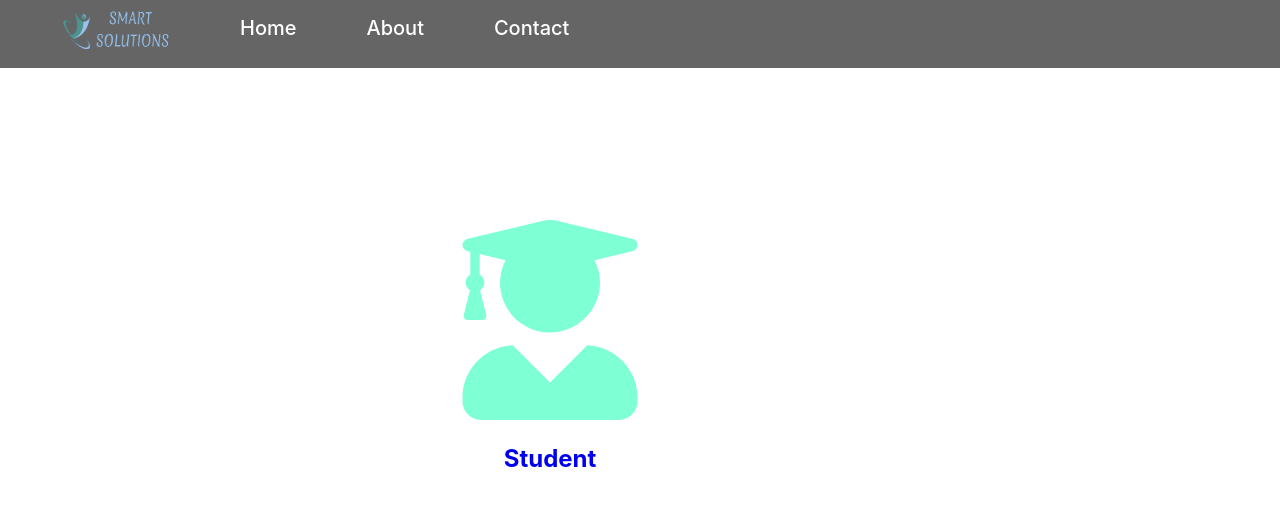
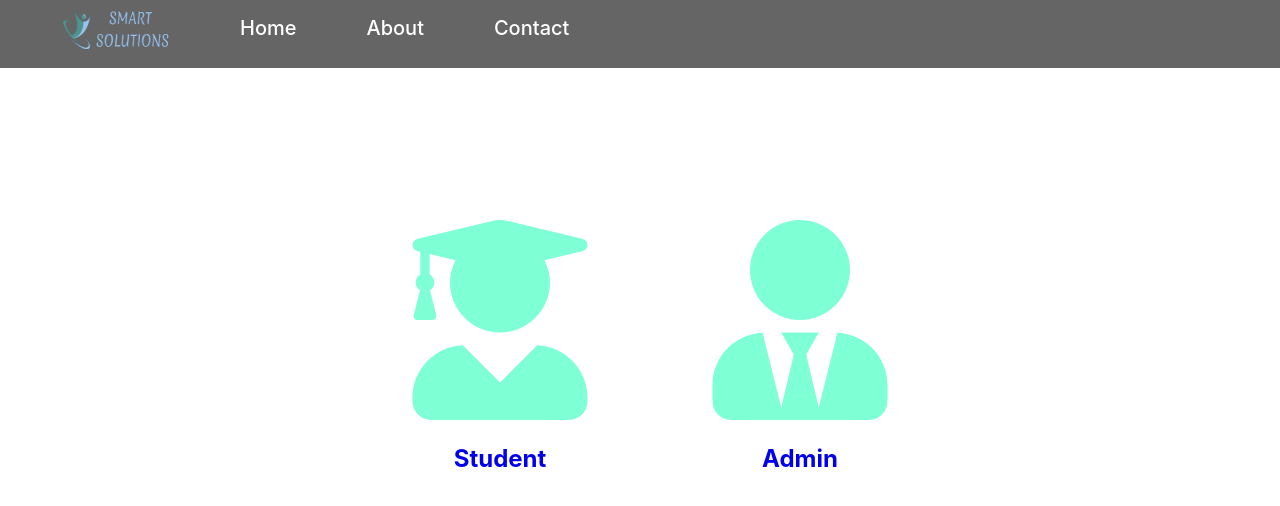
Before and after one commit to devXJatin/smart-solutions, a React (Create React App) app: page / in a window 1280 px wide. Shown: the top 506 px of the page. Built offline with nearby package versions, Linux system fonts and the light colour scheme.

Commit message:
admin component added

```diff
--- a/src/App.css
+++ b/src/App.css
@@ -29,11 +29,16 @@ nav{
     /* border: 2px solid black; */
     position: absolute;
     top: 220px;
-    left: 450px;
+    left: 400px;
+    border-radius: 100%;
+
 
 }
+/* .student:hover{
+    box-shadow: 0px 0px 50px red;
+} */
 
-.student-head{
+.student-head, .admin-head{
     text-align: center;
 }
 .student-icon{
@@ -41,3 +46,8 @@ nav{
     margin: auto;
     color: aquamarine;
 }
+.admin{
+    position: absolute;
+    top: 220px;
+    right: 380px;
+}
--- a/src/App.js
+++ b/src/App.js
@@ -4,7 +4,8 @@ import { BrowserRouter as Router, Routes, Route } from "react-router-dom";
 import About from "./Components/About";
 import Home from "./Components/Home";
 import Contact from "./Components/Contact";
-import Studentlogin from "./Components/Studentlogin";
+import User from "./Components/User";
+import Admin from './Components/Admin'
 
 function App() {
   return (
@@ -15,7 +16,8 @@ function App() {
           <Route path="/" exact={true} element={<Home />}></Route>
           <Route path="/about" element={<About />}></Route>
           <Route path="/contact" element={<Contact />}></Route>
-          <Route path="/home/studentlogin" element={<Studentlogin />}></Route>
+          <Route path="/home/user" element={<User />}></Route>
+          <Route path="/home/admin" element={<Admin />}></Route>
         </Routes>
       </div>
     </Router>
--- /dev/null
+++ b/src/Components/Admin.js
@@ -0,0 +1,11 @@
+import React from 'react'
+
+function Admin() {
+    return (
+        <div>
+            <h1>Admin login</h1>
+        </div>
+    )
+}
+
+export default Admin
--- a/src/Components/Home.js
+++ b/src/Components/Home.js
@@ -1,20 +1,39 @@
 import React from "react";
 import { Link } from "react-router-dom";
-import {FaUserGraduate} from 'react-icons/fa';
+import { FaUserGraduate, FaUserTie } from "react-icons/fa";
 function Home() {
   return (
     <div>
-      <Link to="home/studentlogin">
-        <div className="student">
-          {/* <FontAwesomeIcon icon={['fas', 'user-graduate']} className="student-icon" /> */}
-          <FaUserGraduate className="student-icon"/>
-          <h2 className="student-head">Student</h2>
-        </div>
-      </Link>
-
+      <Student />
+      <Admin/>
       <div className="admin"></div>
     </div>
   );
 }
 
 export default Home;
+
+export const Student = () => {
+  return (
+    <Link to="/home/user">
+      <div className="student">
+        {/* <FontAwesomeIcon icon={['fas', 'user-graduate']} className="student-icon" /> */}
+        <FaUserGraduate className="student-icon" />
+        <h2 className="student-head">Student</h2>
+      </div>
+    </Link>
+  );
+};
+
+//Admin Component
+export const Admin = () => {
+  return (
+    <Link to="home/admin">
+      <div className="admin">
+        {/* <FontAwesomeIcon icon={['fas', 'user-graduate']} className="student-icon" /> */}
+        <FaUserTie className="student-icon" />
+        <h2 className="admin-head">Admin</h2>
+      </div>
+    </Link>
+  );
+};
--- a/src/Components/Studentlogin.js
+++ b/src/Components/User.js
@@ -1,6 +1,6 @@
 import React from 'react'
 
-function Studentlogin() {
+function User() {
     return (
         <div>
             <h1>Student login component</h1>
@@ -8,4 +8,4 @@ function Studentlogin() {
     )
 }
 
-export default Studentlogin
+export default User
```
